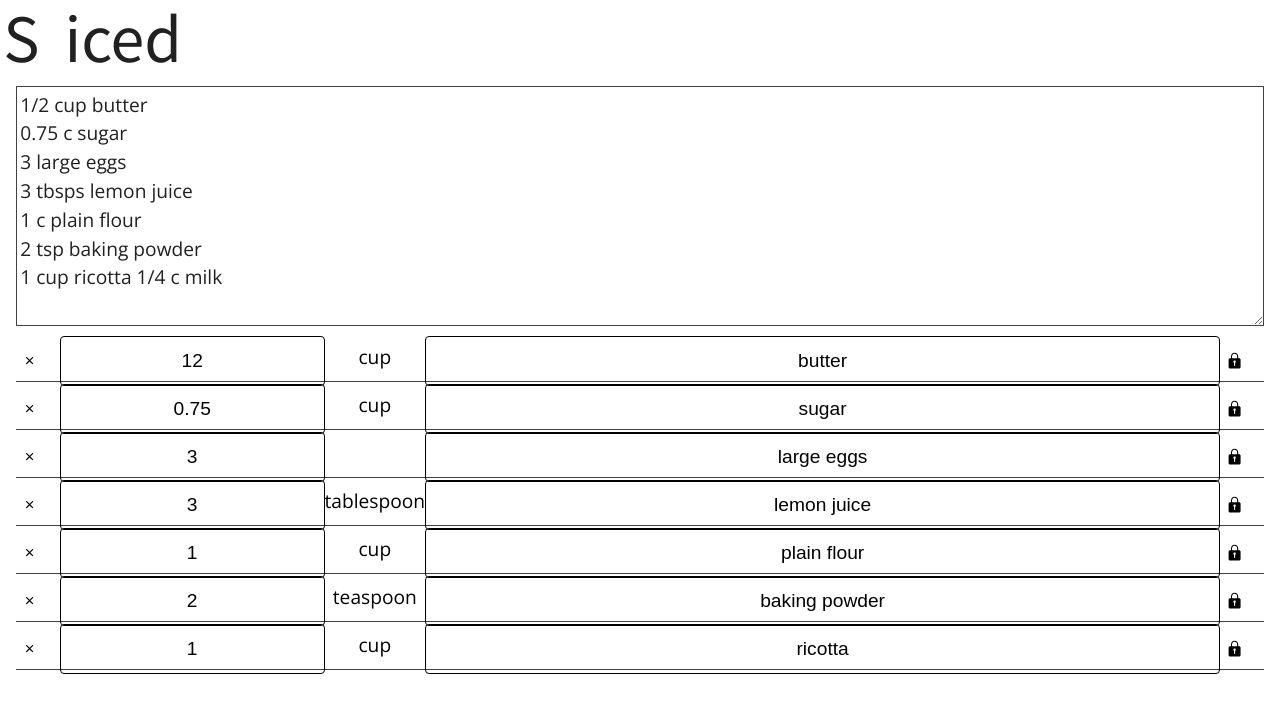
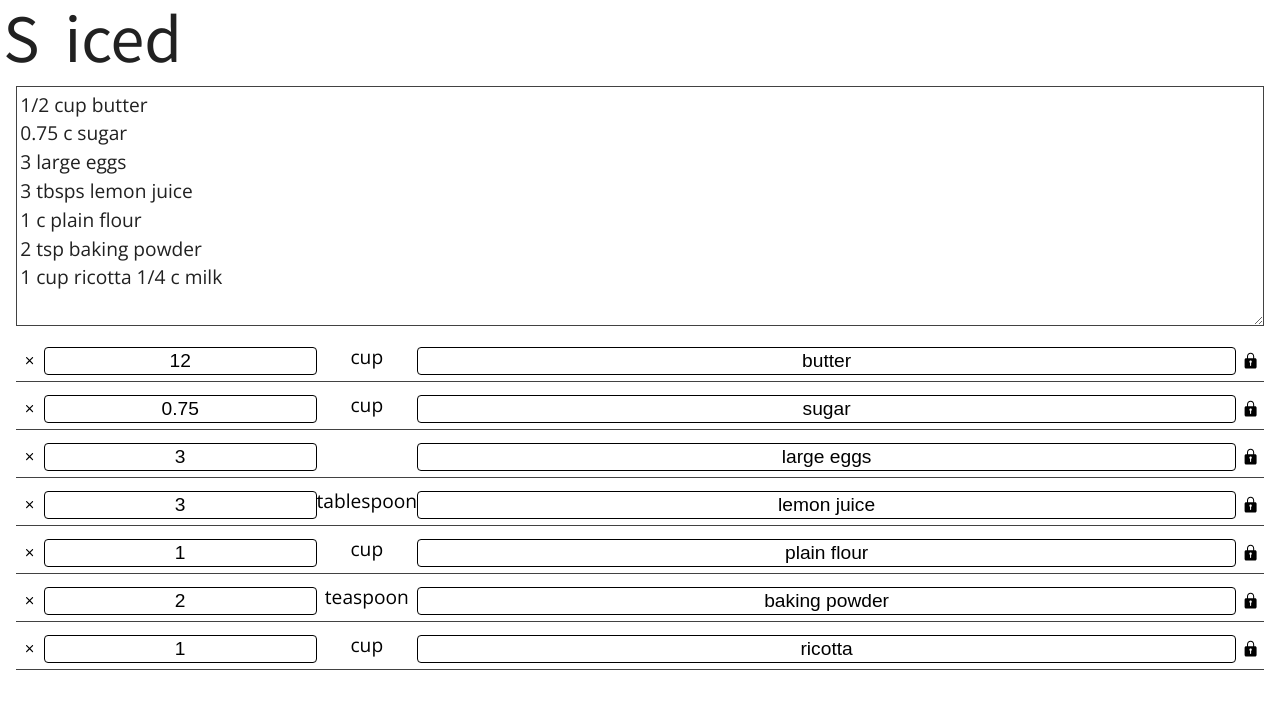
Before and after one commit to Rachanastasia/sliced, a Next.js app in the folder client/: page / in a window 1280 px wide. Shown: the top 712 px of the page. Built offline with nearby package versions, Linux system fonts and the light colour scheme.

Commit message:
moves lock button outside ingredient content

```diff
--- a/client/components/Ingredient.js
+++ b/client/components/Ingredient.js
@@ -32,7 +32,7 @@ export const Ingredient = forwardRef(function IngredientItem(
 
   return (
     <li className={styles.ingredient}>
-      <div className={styles.close_wrapper}>
+      <div className={styles.icon_wrapper}>
         <IconButton type="close" onClick={handleDeleteIngredient} />
       </div>
       <div className={styles.ingredient_content}>
@@ -50,6 +50,8 @@ export const Ingredient = forwardRef(function IngredientItem(
           onClick={handleActiveIngredient}
           onBlur={handleChangeIngredientName}
         />
+      </div>
+      <div className={styles.icon_wrapper}>
         <IconButton type="lock" disabled />
       </div>
     </li>
--- a/client/components/elements/ButtonToInput.js
+++ b/client/components/elements/ButtonToInput.js
@@ -1,6 +1,7 @@
 import { forwardRef } from 'react'
 import { Input } from './Input'
 import { InputButton } from './InputButton'
+
 import styles from '../../styles/modules/ButtonToInput.module.css'
 
 export const ButtonToInput = forwardRef(function ButtonToInput(
--- a/client/styles/modules/ButtonToInput.module.css
+++ b/client/styles/modules/ButtonToInput.module.css
@@ -4,6 +4,8 @@
   border: 1px solid black;
   cursor: pointer;
   color: black;
+  padding: 0;
+  font-size: var(--text-size-1);
   flex: 2;
 }
 
@@ -24,5 +26,5 @@
   justify-content: center;
   width: 100px;
   margin: 0;
-  padding: 0;
+  padding: 0 var(--spacer-1);
 }
--- a/client/styles/modules/Recipe.module.css
+++ b/client/styles/modules/Recipe.module.css
@@ -40,9 +40,10 @@
   align-items: center;
   width: 100%;
   height: inherit;
+  padding: 0;
 }
 
-.close_wrapper {
+.icon_wrapper {
   width: fit-content;
   padding: 0;
 }
```
